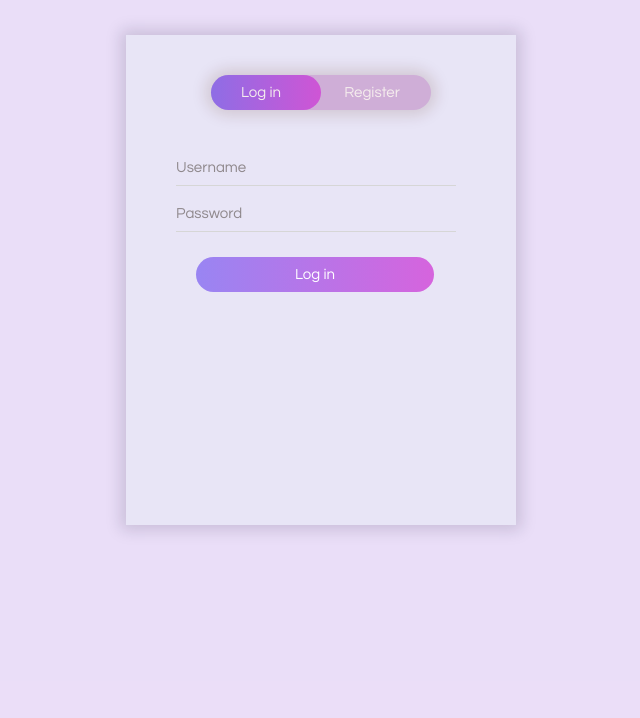
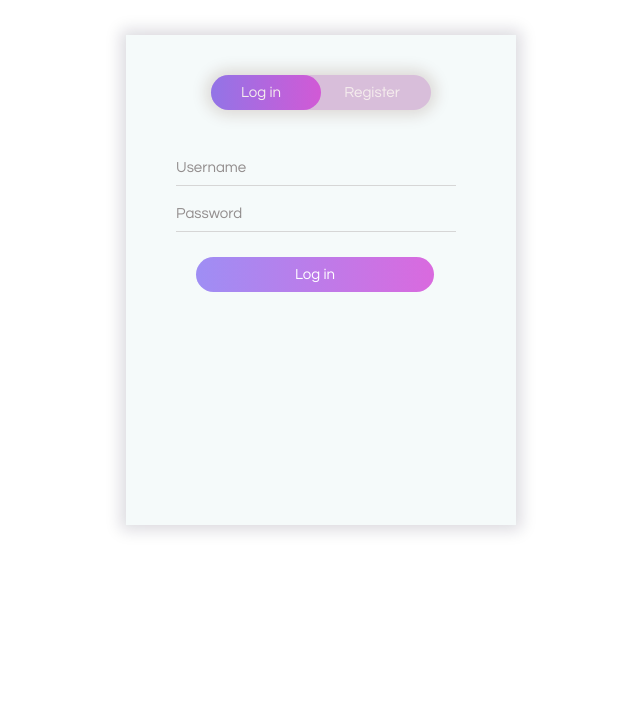
Before and after one commit to benigmatic/HTML-CSS-JS-templates-login-slide.github.io, a plain HTML site: page index.html in a window 1280 px wide. Shown: the part 82-800 px from the top of the page, without its empty margins (319-959 px from the left). Drawn offline with Linux system fonts and the light colour scheme; files whose address does not match are found by name.

Commit message:
Update styles.css

```diff
--- a/styles.css
+++ b/styles.css
@@ -26,7 +26,7 @@ p{
   height:100%;
   width: 100%;
   position:absolute;
- background-color: rgba(234, 221, 248, 0.97);
+ background-color:white;
 
 }
 .form{
```
